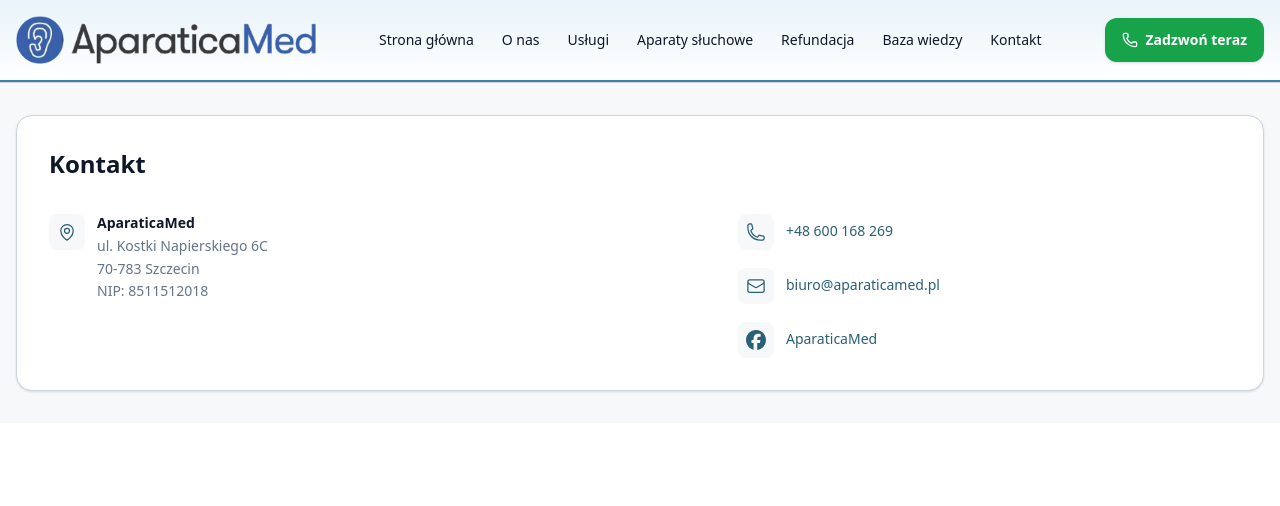
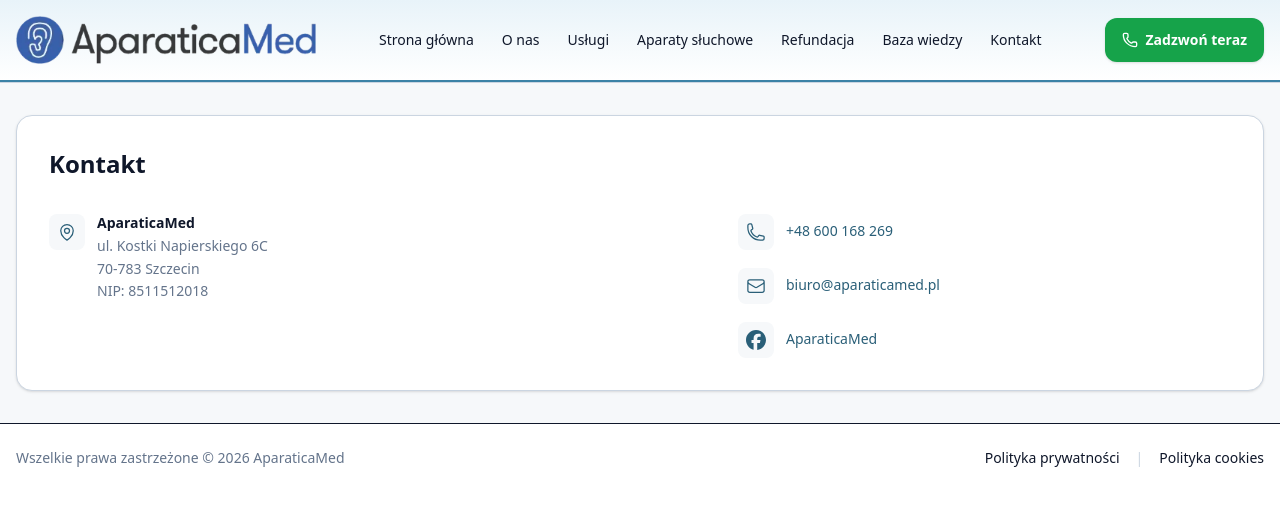
Before and after one commit to Kotvitz/aparaticamed, a Next.js app: page / in a window 1280 px wide. Shown: the top 506 px of the page. Built offline with nearby package versions, Linux system fonts and the light colour scheme.

Commit message:
feat: add footer with legal links

```diff
--- a/src/app/layout.tsx
+++ b/src/app/layout.tsx
@@ -1,6 +1,7 @@
 import Header from "@/components/layout/Header";
 import "./globals.css";
 import ContactStrip from "@/components/layout/ContactStrip";
+import Footer from "@/components/layout/Footer";
 
 export default function RootLayout({
   children,
@@ -15,6 +16,7 @@
           {children}
         </main>
         <ContactStrip />
+        <Footer />
       </body>
     </html>
   );
--- /dev/null
+++ b/src/components/layout/Footer.tsx
@@ -0,0 +1,51 @@
+import Link from "next/link";
+
+export default function Footer() {
+  const currentYear = new Date().getFullYear();
+
+  return (
+    <footer
+      className="border-t px-4 py-6"
+      style={{
+        backgroundColor: "var(--surface)",
+        borderColor: "var(--brand-border)",
+      }}
+    >
+      <div className="mx-auto flex max-w-7xl flex-col items-center justify-between gap-4 text-sm md:flex-row">
+
+        <p
+          className="text-center md:text-left"
+          style={{ color: "var(--text-muted)" }}
+        >
+          Wszelkie prawa zastrzeżone © {currentYear} AparaticaMed
+        </p>
+
+        <nav
+          aria-label="Linki prawne"
+          className="flex flex-wrap items-center justify-center gap-4"
+        >
+          <Link
+            href="/polityka-prywatnosci"
+            className="site-link site-focus text-sm"
+          >
+            Polityka prywatności
+          </Link>
+
+          <span
+            aria-hidden="true"
+            style={{ color: "var(--border)" }}
+          >
+            |
+          </span>
+
+          <Link
+            href="/polityka-cookies"
+            className="site-link site-focus text-sm"
+          >
+            Polityka cookies
+          </Link>
+        </nav>
+      </div>
+    </footer>
+  );
+}
```
